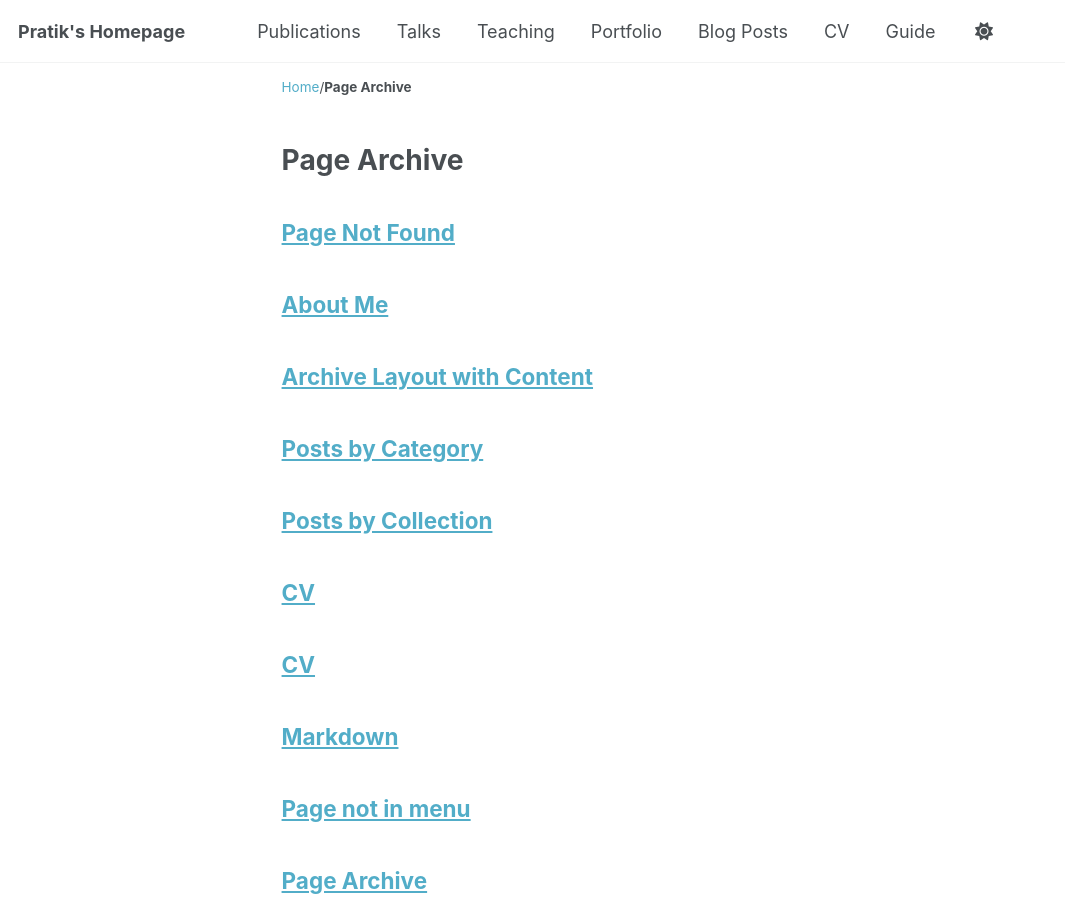
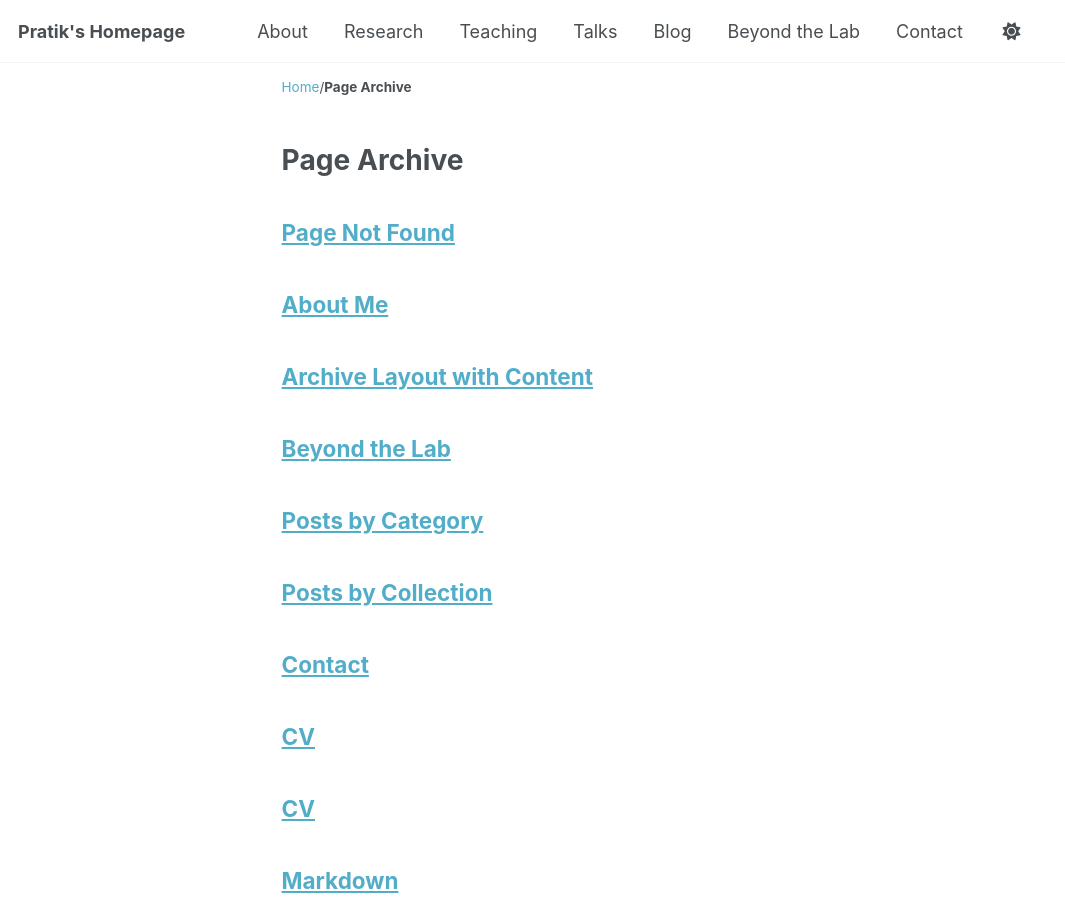
Before and after one commit to pratik-bhagwat-photonics/pratik-bhagwat-photonics.github.io, a Jekyll site: the page built from _pages/page-archive.html, in a window 1280 px wide and 900 px high. Shown: the whole window, without its empty margins (0-1065 px from the left). Built offline with Jekyll 4.4.1, drawn with Linux system fonts in a browser that asks for light colours; a script that is not in the unit is left out.

Commit message:
Update navigation and add Beyond the Lab + Contact pages

```diff
--- a/_data/navigation.yml
+++ b/_data/navigation.yml
@@ -8,26 +8,32 @@
 #      Markdown formatted page while the second is generated using JSON.
 
 main:
-  - title: "Publications"
+  - title: "About"
+    url: /about/
+
+  - title: "Research"
     url: /publications/
+
+  - title: "Teaching"
+    url: /teaching/
+
+# - title: "Projects"
+#   url: /portfolio/
 
   - title: "Talks"
     url: /talks/
 
-  - title: "Teaching"
-    url: /teaching/
+  - title: "Blog"
+    url: /blog/
 
-  - title: "Portfolio"
-    url: /portfolio/
+  - title: "Beyond the Lab"
+    url: /beyond/
 
-  - title: "Blog Posts"
-    url: /year-archive/
+# - title: "CV"
+#   url: /files/CV_Bhagwat.pdf
 
-  - title: "CV"
-    url: /cv/
+  - title: "Contact"
+    url: /contact/
 
   # - title: "CV"
   #   url: /cv-json/
-
-  - title: "Guide"
-    url: /markdown/
--- a/_pages/year-archive.html
+++ b/_pages/year-archive.html
@@ -1,6 +1,6 @@
 ---
 layout: archive
-permalink: /year-archive/
+permalink: /blog/
 title: "Blog posts"
 author_profile: true
 redirect_from:
```
Also changed, not shown: _pages/about.md (+1 -1 lines), _pages/beyond.md (added, +9 -0 lines), _pages/contact.md (added, +17 -0 lines), 1 other file.
